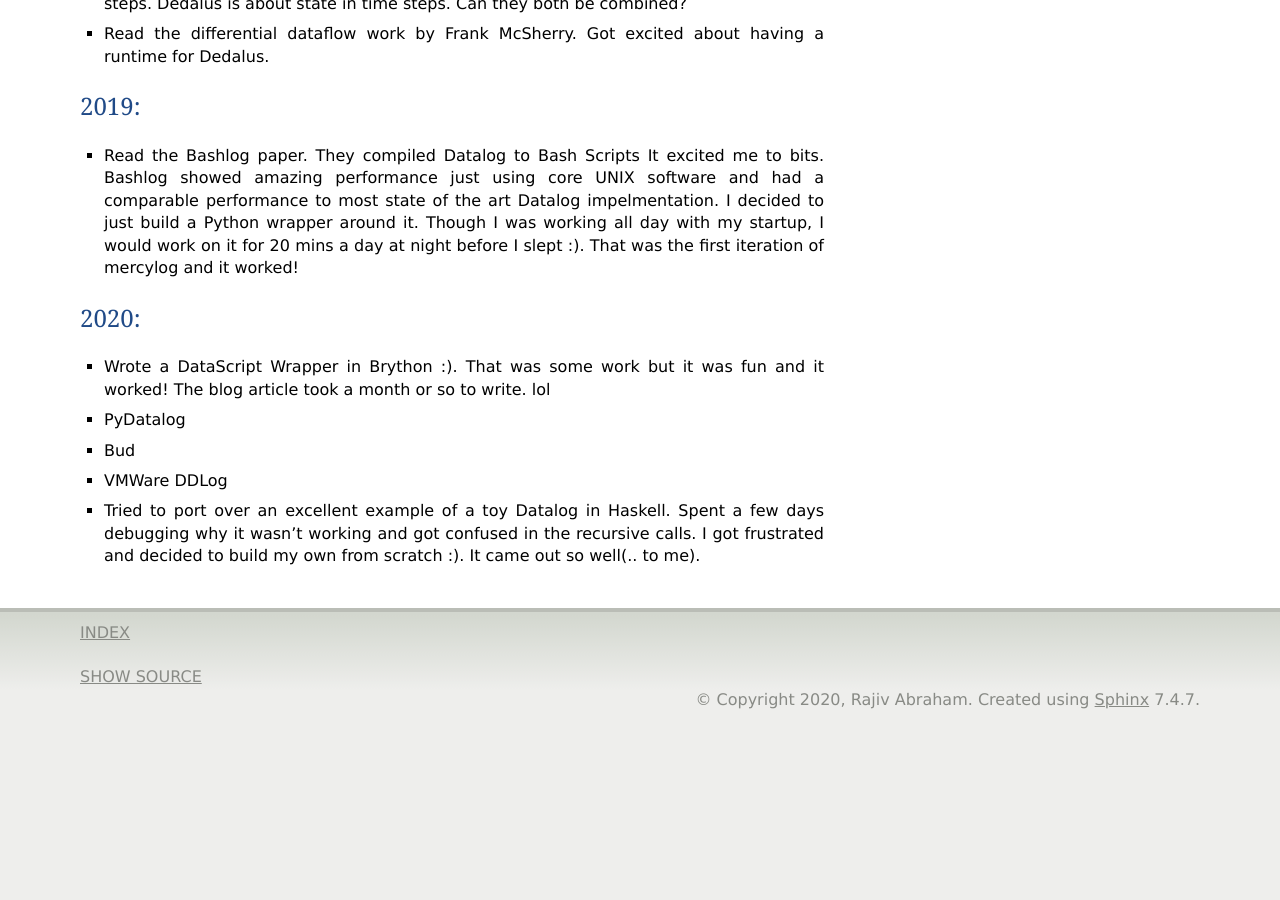
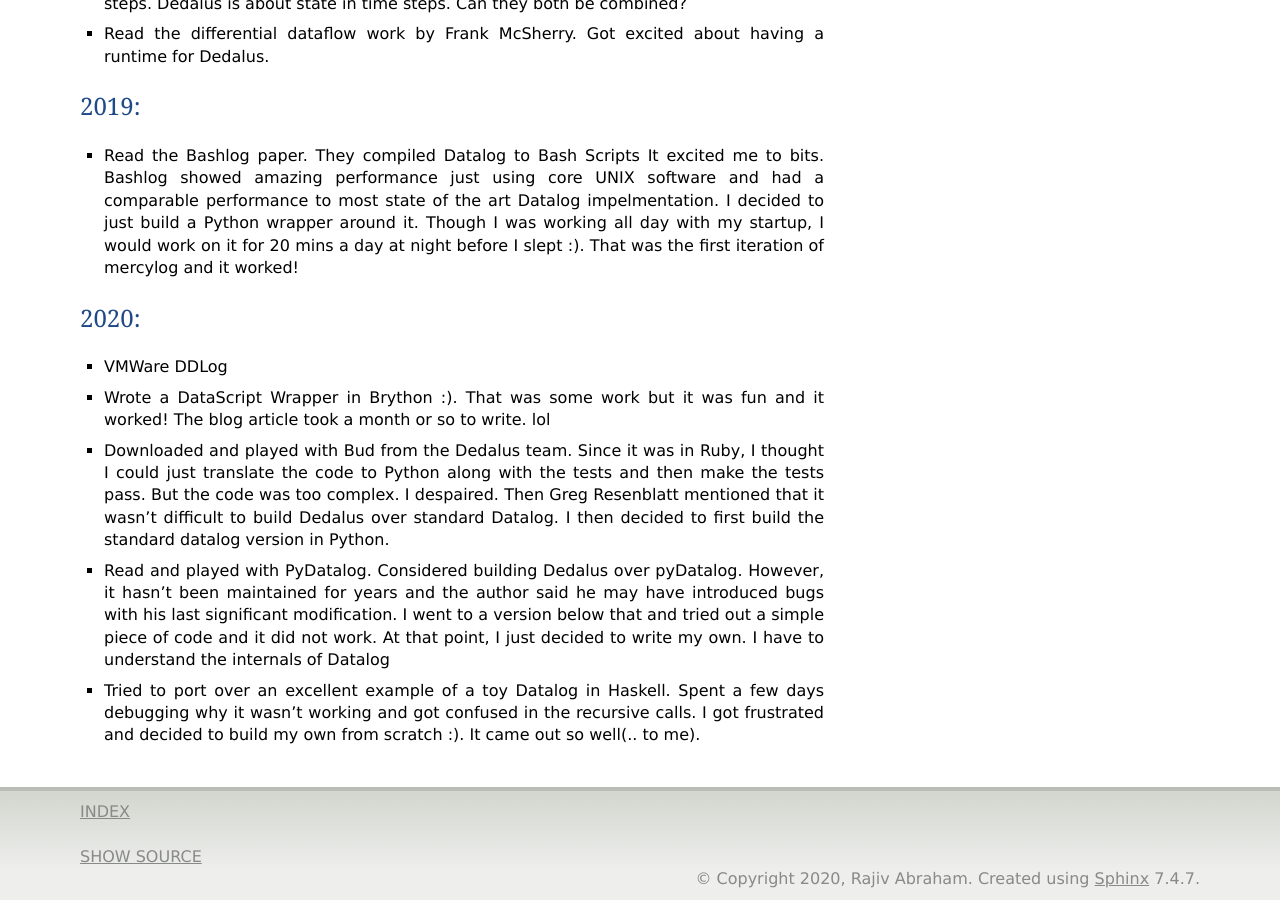
Before and after one commit to RAbraham/mercylog, a Sphinx documentation site: the page built from docs/journey.rst, in a window 1280 px wide and 900 px high, scrolled down 1182 px. Built offline with Sphinx 7.4.7, drawn with Linux system fonts in a browser that asks for light colours; before the commit the page ends 1903 px from its top, so only the background shows below that.

Commit message:
Update journey.rst

```diff
--- a/docs/journey.rst
+++ b/docs/journey.rst
@@ -29,8 +29,9 @@ Inspiration
 
 2020:
 ^^^^
+* VMWare DDLog
 * Wrote a DataScript Wrapper in Brython :). That was some work but it was fun and it worked! The blog article took a month or so to write. lol
-* PyDatalog
-* Bud
-* VMWare DDLog
+* Downloaded and played with Bud from the Dedalus team. Since it was in Ruby, I thought I could just translate the code to Python along with the tests and then make the tests pass. But the code was too complex. I despaired. Then Greg Resenblatt mentioned that it wasn't difficult to build Dedalus over standard Datalog. I then decided to first build the standard datalog version in Python.
+
+* Read and played with PyDatalog. Considered building Dedalus over pyDatalog. However, it hasn't been maintained for years and the author said he may have introduced bugs with his last significant modification. I went to a version below that and tried out a simple piece of code and it did not work. At that point, I just decided to write my own. I have to understand the internals of Datalog
 * Tried to port over an excellent example of a toy Datalog in Haskell. Spent a few days debugging why it wasn't working and got confused in the recursive calls. I got frustrated and decided to build my own from scratch :). It came out so well(.. to me).
```
